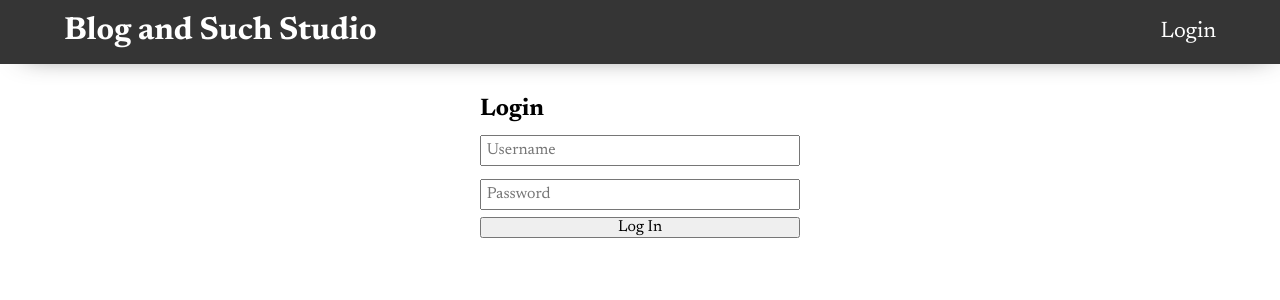
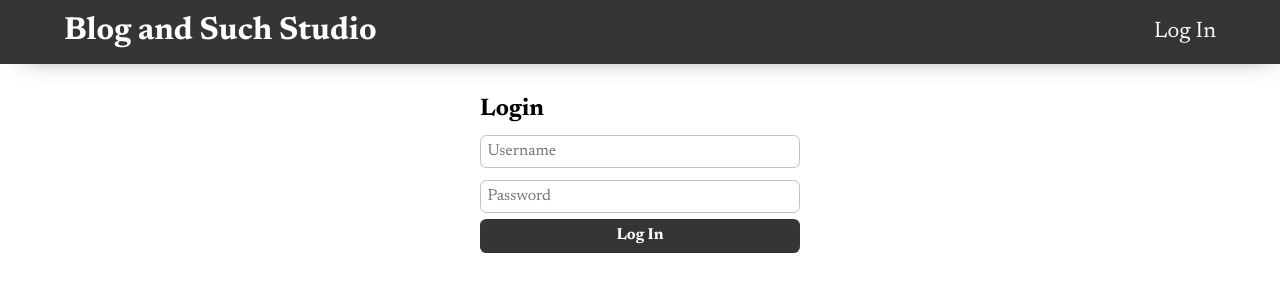
Before and after one commit to ImmaCheetah/blog-api-frontend-cms, a React (Vite) app: page / in a window 1280 px wide. Shown: the top 300 px of the page. Built offline with nearby package versions, Linux system fonts and the light colour scheme.

Commit message:
style: add styling to login form

```diff
--- a/src/components/Navbar/Navbar.jsx
+++ b/src/components/Navbar/Navbar.jsx
@@ -24,7 +24,7 @@ export default function Navbar() {
         </>
       ) : (
         <NavLink to="/login">
-          <button className={styles.navBtn}>Login</button>
+          <button className={styles.navBtn}>Log In</button>
         </NavLink>
       )}
     </nav>
--- a/src/pages/LoginPage/LoginPage.module.css
+++ b/src/pages/LoginPage/LoginPage.module.css
@@ -6,5 +6,16 @@
 }
 
 .loginForm input {
-  padding: 0.3rem;
+  padding: 0.4rem;
+  border-radius: 0.4rem;
+  border: solid 1px rgb(195, 195, 195);
 }
+
+.loginForm button {
+  background-color: var(--header-background);
+  color: white;
+  padding: 0.5rem;
+  font-weight: bold;
+  border: none;
+  border-radius: 0.4rem;
+}
```
